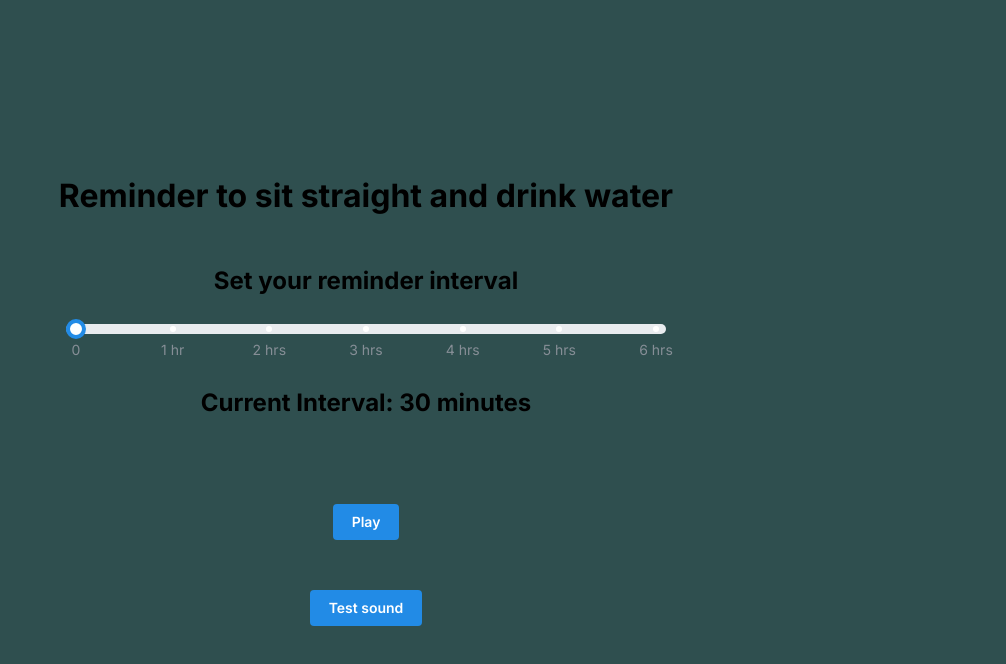
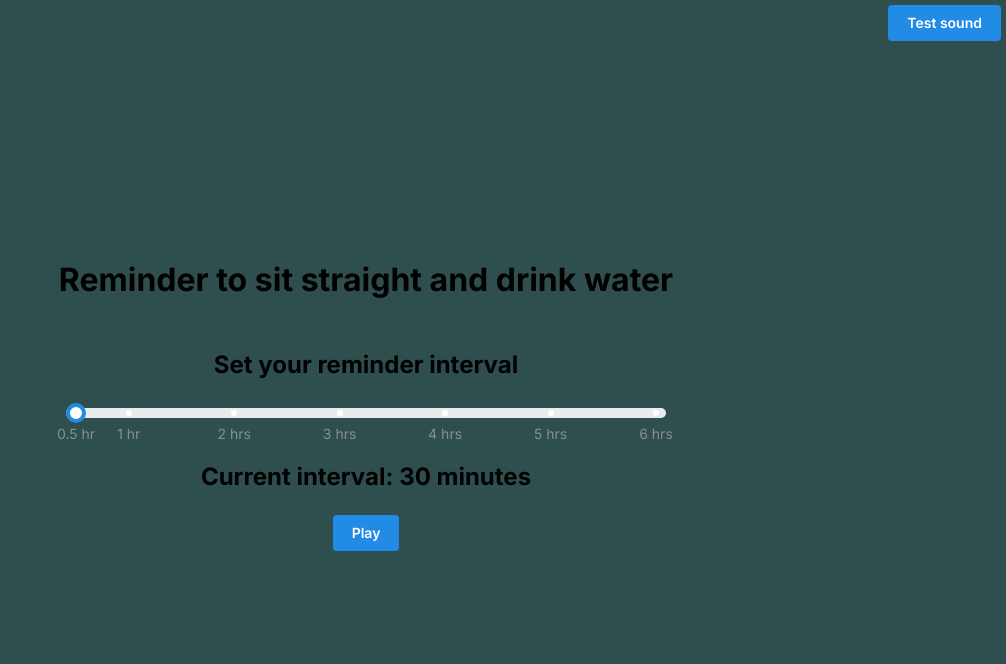
Before and after one commit to SimonasStonkus/posture-check, a Next.js app: page / in a window 1280 px wide. Shown: the top 664 px of the page, without its empty margins (274-1280 px from the left). Built offline with nearby package versions, Linux system fonts and the light colour scheme; no server answers.

Commit message:
rewrote timeStringFormatter, fixed minimum interval to 30 mins, repoisitioned testSound button

```diff
--- a/src/app/globals.css
+++ b/src/app/globals.css
@@ -1,3 +1,7 @@
+h2 {
+  margin-bottom: 20px;
+}
+
 .container {
   display: flex;
   flex-direction: column;
@@ -16,10 +20,9 @@
   align-items: center;
   width: 600px;
   max-width: 80vw;
-  min-height: 200px;
-
-  gap: 50px;
-  padding: 25px;
+  gap: 0px;
+  padding: 15px;
+  flex-wrap: wrap;
 }
 
 .sliderContainer {
@@ -30,3 +33,10 @@
   max-width: 80vw;
   gap: 25px;
 }
+
+.testSoundButtonContainer {
+  position: absolute;
+  top: 0;
+  right: 0;
+  padding: 5px;
+}
--- a/src/app/page.tsx
+++ b/src/app/page.tsx
@@ -25,30 +25,35 @@ export default function Home() {
       // If the sound is currently paused, start playing it
       const id = window.setInterval(
         handlePlaySound,
-        interval * 60 * 60 * 1000
-      ) as unknown as number; // Convert interval from hours to milliseconds
+        interval * 60 * 60 * 1000 // Convert interval from hours to milliseconds
+      ) as unknown as number;
       setIntervalId(id);
       setIsPlaying(true);
     }
   };
 
-  const hourFormatter = (value: number) => {
-    if (value === 1) {
-      return "1 hour";
+  const timeStringFormatter = (value: number) => {
+    const minutes: number = value % 1;
+    const hours: number = value - minutes;
+    let formattedTime: string = "";
+
+    if (minutes === 0.5 && hours === 0) {
+      return "30 minutes";
     }
-    if (value % 1 === 0) {
-      return `${value} hours`;
-    } else if (value === 0.5) {
-      return "30 minutes";
-    } else if (value === 1.5) {
-      return "1 hour and 30 minutes";
-    } else {
-      return `${value - 0.5} hours and 30 minutes`;
+
+    formattedTime += `${hours} hour`;
+    if (hours !== 1) {
+      formattedTime += "s";
     }
+    if (minutes !== 0) {
+      formattedTime += ` and 30 minutes`;
+    }
+
+    return formattedTime;
   };
 
   const marks = [
-    { value: 0.0, label: "0" },
+    { value: 0.5, label: "0.5 hr" },
     { value: 1, label: "1 hr" },
     { value: 2, label: "2 hrs" },
     { value: 3, label: "3 hrs" },
@@ -64,7 +69,7 @@ export default function Home() {
         <h2>Set your reminder interval</h2>
         <div className={"sliderContainer"}>
           <Slider
-            min={0}
+            min={0.5}
             max={6}
             step={0.5}
             size="lg"
@@ -73,11 +78,13 @@ export default function Home() {
           />
         </div>
         <div className="box">
-          <h2 style={{ height: "50px" }}>
-            Current Interval: {hourFormatter(interval)}
-          </h2>
-          <Button onClick={togglePlay}>{isPlaying ? "Pause" : "Play"}</Button>
-          <Button onClick={handlePlaySound}>Test sound</Button>
+          <h2>Current interval: {timeStringFormatter(interval)}</h2>
+          <Button onClick={togglePlay} color={isPlaying ? "red" : "blue"}>
+            {isPlaying ? "Pause" : "Play"}
+          </Button>
+          <div className="testSoundButtonContainer">
+            <Button onClick={handlePlaySound}>Test sound</Button>
+          </div>
         </div>
       </div>
     </>
```
